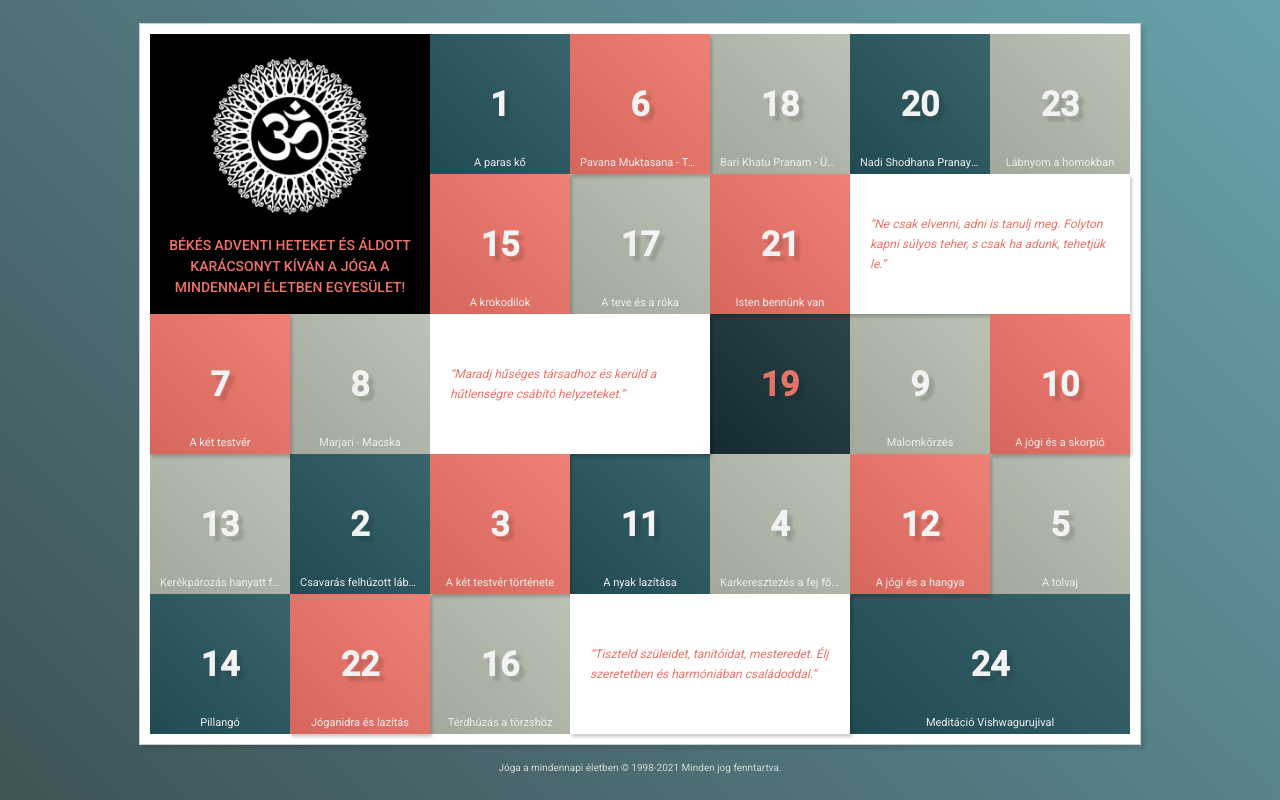
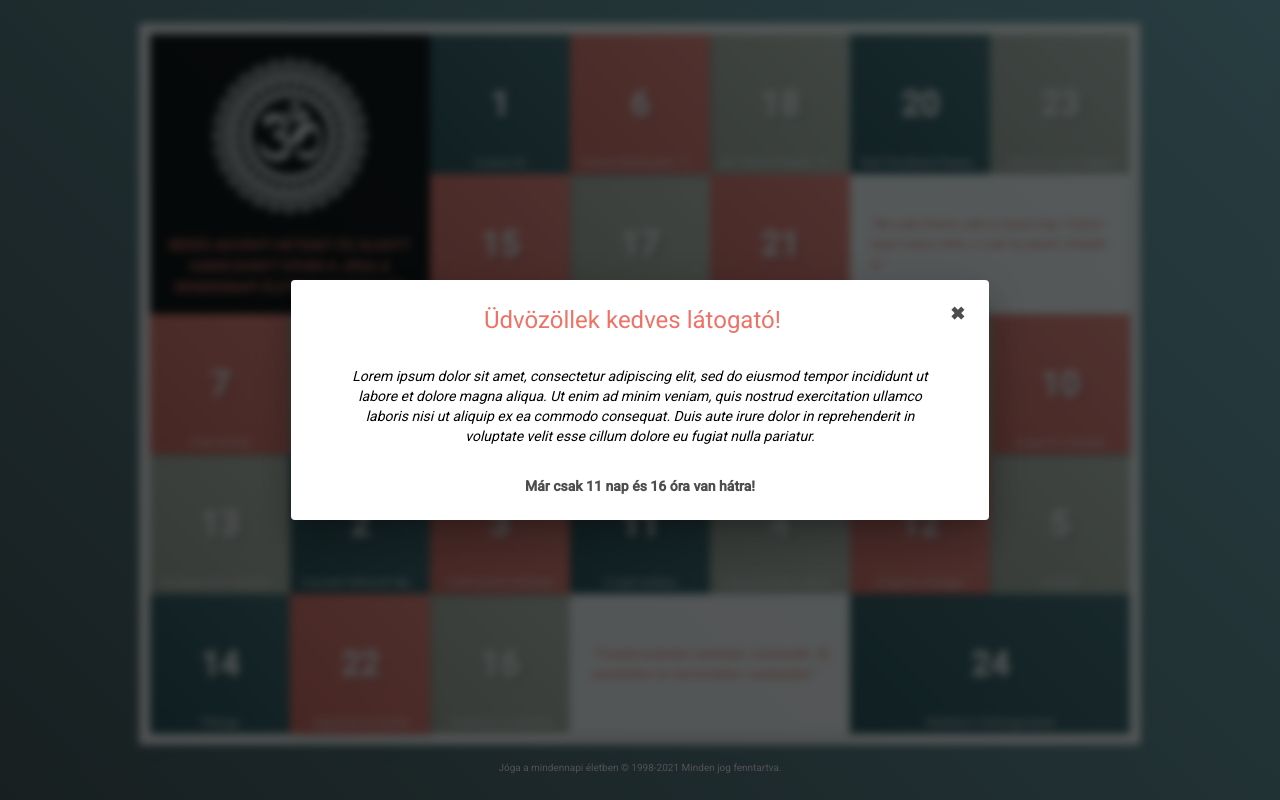
Before and after one commit to viktorhajer/yoga-advent-calendar, an Angular app: page / in a window 1280 px wide. Built offline with nearby package versions, Linux system fonts and the light colour scheme.

Commit message:
Style++, fix

```diff
--- a/src/app/app.component.html
+++ b/src/app/app.component.html
@@ -1,7 +1,7 @@
 <div class="content">
-  <div class="box_container" *ngIf="supported">
-    <div class="main" (click)="initQuotes()">
-      <img src="assets/om.jpg"/>
+  <div class="box_container" *ngIf="supported" [class.blur]="dialogUp">
+    <div class="main">
+      <img src="assets/om.jpg" (click)="openWelcome()"/>
       <p (click)="toggleEnable()">Békés adventi heteket és áldott karácsonyt kíván a Jóga a Mindennapi Életben Egyesület!</p>
     </div>
     <div *ngFor="let day of days; let i = index"
--- a/src/app/app.component.scss
+++ b/src/app/app.component.scss
@@ -34,6 +34,11 @@
   background: var(--color_container_bg);
   box-shadow: 4px 4px 3px rgb(0 0 0 / 10%);
   border: 1px solid rgb(0 0 0 / 20%);
+
+  &.blur {
+    filter: blur(4px);
+    opacity: 0.8;
+  }
 }
 
 .box {
--- a/src/app/app.component.ts
+++ b/src/app/app.component.ts
@@ -7,7 +7,7 @@ import {GOD_MODE} from './app.constant';
 import {ThemeService} from './services/theme.service';
 import {DocumentModel} from './models/document.model';
 import {CALENDAR} from './repository/advent-calendar.db';
-import {ActivatedRoute, Params} from '@angular/router';
+import {ActivatedRoute} from '@angular/router';
 
 const WINDOW_MIN_WIDTH = 1010;
 const WINDOW_MIN_HEIGHT = 760;
@@ -27,6 +27,7 @@ export class AppComponent {
   minHeight = WINDOW_MIN_HEIGHT;
   days = [1, 6, 18, 20, 23, 15, 17, 21, 0, 7, 8, -1, 19, 9, 10, 13, 2, 3, 11, 4, 12, 5, 14, 22, 16, -2, 24];
   displayBoxTitle = true;
+  dialogUp = false;
 
   constructor(private readonly eventService: EventService,
               private readonly activatedRoute: ActivatedRoute,
@@ -34,32 +35,13 @@ export class AppComponent {
               private readonly dialogService: DialogService) {
     this.initQuotes();
     this.initSupported();
-    this.startQuoteInterval();
-    this.startQuoteInterval(1, QUOTE_INTERVAL / 4);
-    this.startQuoteInterval(2, QUOTE_INTERVAL / 2);
-    if (this.supported && false) {
-      this.dialogService.openWelcome();
-    }
-    this.activatedRoute.queryParams.subscribe(params => {
-      const day = params['day'];
-      if (day && Number(day) <= 24 && Number(day) > 0) {
-        this.openDay(day);
-      }
-    });
-  }
-
-  @HostListener('window:resize', ['$event'])
-  onResize() {
-    this.initSupported();
-  }
-
-  initQuotes() {
-    this.randomQuotes = this.eventService.getRandomNumbers(this.quotes.length);
+    this.initWelcome();
   }
 
   openDay(day: number) {
-    if (!this.isInactive(day)) {
-      this.dialogService.openDay(day);
+    if (day > 0 && !this.isInactive(day)) {
+      this.dialogUp = true;
+      this.dialogService.openDay(day).subscribe(() => this.dialogUp = false);
     }
   }
 
@@ -73,12 +55,12 @@ export class AppComponent {
 
   isInactive(day: number): boolean {
     const now = new Date();
-    return 2021 === now.getFullYear() && (11 === now.getMonth() && day > now.getDate()) || (11 > now.getMonth()) && !this.allEnabled;
+    return day > 0 && 2021 === now.getFullYear() && (11 === now.getMonth() && day > now.getDate()) || (11 > now.getMonth()) && !this.allEnabled;
   }
 
   isCurrentDay(day: number): boolean {
     const now = new Date();
-    return 2021 === now.getFullYear() && (GOD_MODE ? 10 : 11) === now.getMonth() && day === now.getDate();
+    return day > 0 && 2021 === now.getFullYear() && (GOD_MODE ? 10 : 11) === now.getMonth() && day === now.getDate();
   }
 
   toggleTheme() {
@@ -91,8 +73,38 @@ export class AppComponent {
     }
   }
 
-  initSupported() {
+  openWelcome() {
+    this.dialogUp = true;
+    this.dialogService.openWelcome().subscribe(() => this.dialogUp = false);
+  }
+
+  private initWelcome() {
+    if (this.supported) {
+      this.activatedRoute.queryParams.subscribe(params => {
+        const day = params['day'];
+        if (day && Number(day) <= 24 && Number(day) > 0) {
+          this.openDay(day);
+        } else {
+          this.openWelcome();
+        }
+      });
+    }
+  }
+
+  @HostListener('window:resize', ['$event'])
+  private onResize() {
+    this.initSupported();
+  }
+
+  private initSupported() {
     this.supported = window.innerWidth >= WINDOW_MIN_WIDTH && window.innerHeight >= WINDOW_MIN_HEIGHT;
+  }
+
+  private initQuotes() {
+    this.randomQuotes = this.eventService.getRandomNumbers(this.quotes.length);
+    this.startQuoteInterval();
+    this.startQuoteInterval(1, QUOTE_INTERVAL / 4);
+    this.startQuoteInterval(2, QUOTE_INTERVAL / 2);
   }
 
   private startQuoteInterval(index = 0, delay = 0) {
--- a/src/app/components/welcome-dialog/welcome-dialog.component.html
+++ b/src/app/components/welcome-dialog/welcome-dialog.component.html
@@ -1,7 +1,8 @@
 <div class="dialog-content">
+  <div class="close" (click)="close()">&#10006;</div>
   <h1 (click)="close()">Üdvözöllek kedves látogató!</h1>
   <p>Lorem ipsum dolor sit amet, consectetur adipiscing elit, sed do eiusmod tempor incididunt ut labore et dolore magna
     aliqua. Ut enim ad minim veniam, quis nostrud exercitation ullamco laboris nisi ut aliquip ex ea commodo consequat.
     Duis aute irure dolor in reprehenderit in voluptate velit esse cillum dolore eu fugiat nulla pariatur.</p>
-  <div>Már csak <span>{{days}}</span> nap és <span>{{hours}}</span> óra van hátra!</div>
+  <div *ngIf="days != 0 || hours != 0">Már csak <span *ngIf="days">{{days}} nap és </span><span>{{hours}}</span> óra van hátra!</div>
 </div>
--- a/src/app/components/welcome-dialog/welcome-dialog.component.scss
+++ b/src/app/components/welcome-dialog/welcome-dialog.component.scss
@@ -1,6 +1,13 @@
 .dialog-content {
   text-align: center;
   width: 650px;
+
+  .close {
+    font-size: 18px;
+    font-weight: bold;
+    cursor: pointer;
+    float: right;
+  }
 
   h1 {
     color: var(--color_primary);
--- a/src/app/components/welcome-dialog/welcome-dialog.component.ts
+++ b/src/app/components/welcome-dialog/welcome-dialog.component.ts
@@ -9,14 +9,16 @@ import {GOD_MODE} from '../../app.constant';
 })
 export class WelcomeDialogComponent {
 
-  days: number;
-  hours: number;
+  days = 0;
+  hours = 0;
 
   constructor(protected dialogRef: MatDialogRef<WelcomeDialogComponent>) {
-    const diff = new Date('2021-12-01').getTime() - new Date().getTime();
-    const hh = Math.floor(diff / 1000 / 60 / 60);
-    this.days = Math.floor(hh / 24);
-    this.hours = hh - (24 * this.days);
+    if (new Date('2021-12-01').getTime() >= new Date().getTime()) {
+      const diff = new Date('2021-12-01').getTime() - new Date().getTime();
+      const hh = Math.floor(diff / 1000 / 60 / 60);
+      this.days = Math.floor(hh / 24);
+      this.hours = hh - (24 * this.days);
+    }
   }
 
   close() {
--- a/src/app/services/dialog.service.ts
+++ b/src/app/services/dialog.service.ts
@@ -4,6 +4,7 @@ import {DayDialogComponent} from '../components/day-dialog/day-dialog.component'
 import {Injectable} from '@angular/core';
 import {WelcomeDialogComponent} from '../components/welcome-dialog/welcome-dialog.component';
 import {GOD_MODE} from '../app.constant';
+import {Observable} from 'rxjs';
 
 @Injectable({
   providedIn: 'root'
@@ -13,20 +14,18 @@ export class DialogService {
   constructor(private readonly dialog: MatDialog) {
   }
 
-  openDay(day: number) {
+  openDay(day: number): Observable<void> {
     const document = CALENDAR[day - 1];
-    this.dialog.open(DayDialogComponent, {
+    return this.dialog.open(DayDialogComponent, {
       disableClose: false,
       panelClass: 'day-modal',
       data: {day, document}
-    });
+    }).afterClosed();
   }
 
-  openWelcome() {
-    if (new Date('2021-12-01').getTime() >= new Date().getTime()) {
-      this.dialog.open(WelcomeDialogComponent, {
-        disableClose: !GOD_MODE
-      });
-    }
+  openWelcome(): Observable<void> {
+    return this.dialog.open(WelcomeDialogComponent, {
+      disableClose: !GOD_MODE
+    }).afterClosed();
   }
 }
```
Also changed, not shown: 3 other files (tests, documents, lock files or other folders).
